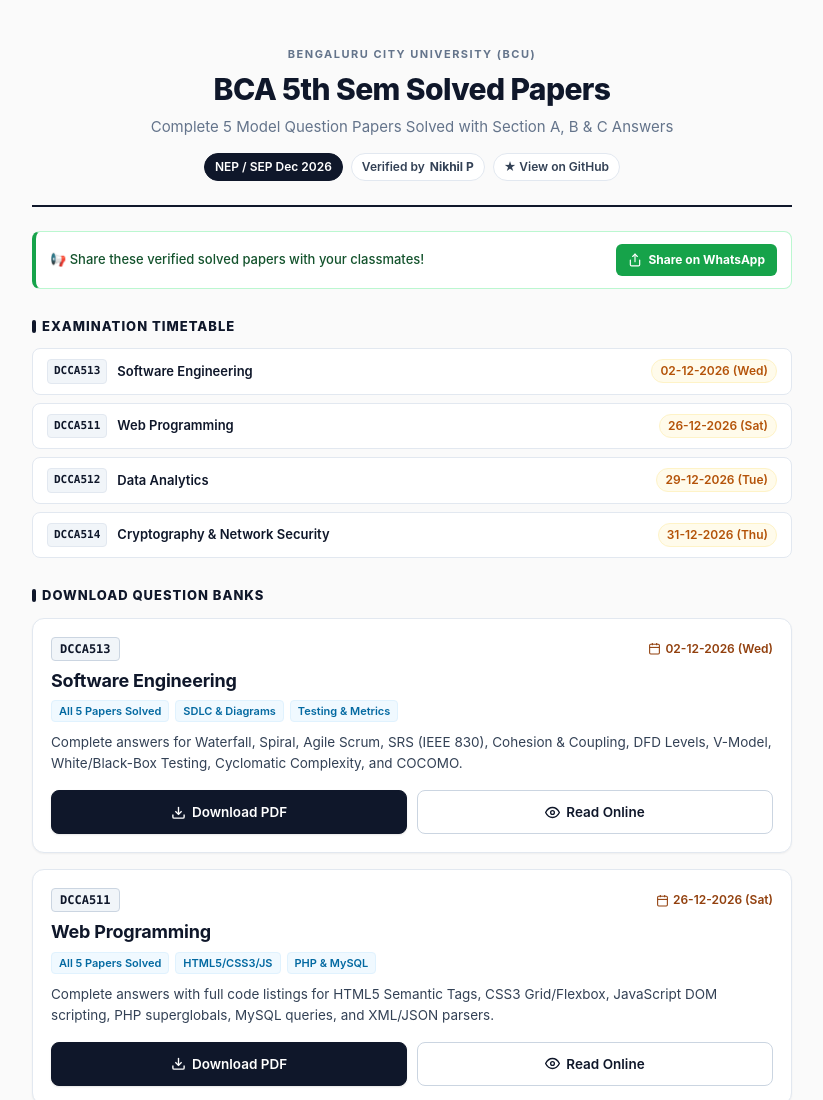
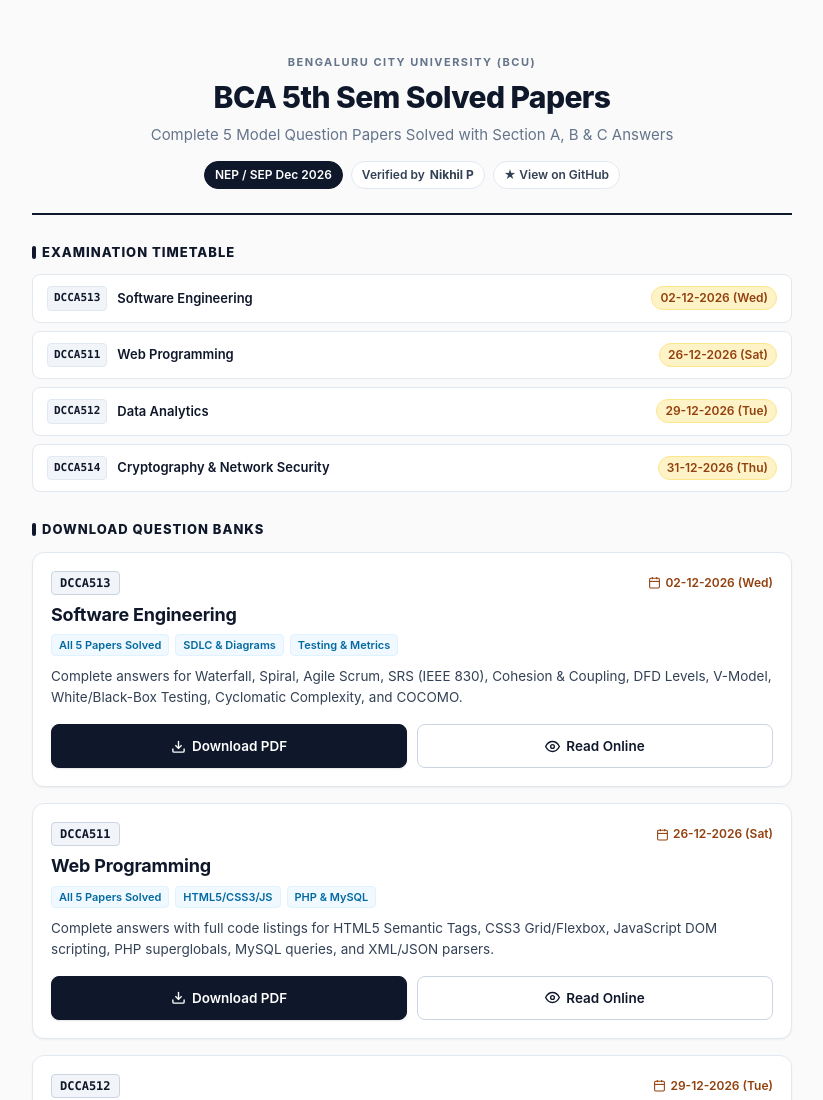
Before and after one commit to nikylogic/bcu-bca-5th-sem-notes, a plain HTML site: page index.html in a window 1280 px wide. Shown: the top 1100 px of the page, without its empty margins (228-1051 px from the left). Drawn offline with Linux system fonts and the light colour scheme.

Commit message:
UI polish: Remove WhatsApp share bar for clean, trustworthy academic design

```diff
--- a/index.html
+++ b/index.html
@@ -17,10 +17,6 @@
       --text-sub: #334155;
       --border: #e2e8f0;
       --border-dark: #0f172a;
-      --accent: #2563eb;
-      --accent-soft: #eff6ff;
-      --green: #059669;
-      --green-soft: #ecfdf5;
       --shadow-sm: 0 1px 2px 0 rgba(0, 0, 0, 0.05);
       --shadow-md: 0 4px 6px -1px rgba(0, 0, 0, 0.07), 0 2px 4px -2px rgba(0, 0, 0, 0.05);
       --radius: 12px;
@@ -44,7 +40,7 @@
       line-height: 1.5;
       color: var(--text-main);
       background-color: var(--bg);
-      padding: 16px 16px 80px 16px;
+      padding: 20px 16px 80px 16px;
     }
 
     .container {
@@ -55,9 +51,9 @@
     /* Minimalist Publication Header */
     header {
       text-align: center;
-      padding: 24px 8px 24px 8px;
+      padding: 28px 8px 24px 8px;
       border-bottom: 2px solid var(--text-main);
-      margin-bottom: 24px;
+      margin-bottom: 28px;
     }
 
     .univ-tag {
@@ -119,46 +115,6 @@
       text-decoration: none;
     }
 
-    /* Share Banner for WhatsApp */
-    .share-bar {
-      background: #ffffff;
-      border: 1px solid #bbf7d0;
-      border-left: 4px solid #16a34a;
-      border-radius: 8px;
-      padding: 12px 14px;
-      margin-bottom: 24px;
-      display: flex;
-      align-items: center;
-      justify-content: space-between;
-      gap: 12px;
-    }
-
-    .share-text {
-      font-size: 13px;
-      color: #14532d;
-      font-weight: 500;
-    }
-
-    .share-btn {
-      display: inline-flex;
-      align-items: center;
-      gap: 6px;
-      background: #16a34a;
-      color: #ffffff;
-      font-size: 12px;
-      font-weight: 700;
-      padding: 7px 12px;
-      border-radius: 6px;
-      text-decoration: none;
-      white-space: nowrap;
-      transition: background 0.15s;
-    }
-
-    .share-btn:active {
-      background: #15803d;
-      transform: scale(0.97);
-    }
-
     /* Section Headings */
     .section-head {
       display: flex;
@@ -192,14 +148,14 @@
       display: flex;
       flex-direction: column;
       gap: 8px;
-      margin-bottom: 24px;
+      margin-bottom: 28px;
     }
 
     .schedule-item {
       background: #ffffff;
       border: 1px solid var(--border);
       border-radius: 8px;
-      padding: 10px 14px;
+      padding: 11px 14px;
       display: flex;
       align-items: center;
       justify-content: space-between;
@@ -237,9 +193,9 @@
     .sched-date {
       font-size: 12px;
       font-weight: 600;
-      color: #b45309;
-      background: #fffbeb;
-      border: 1px solid #fef3c7;
+      color: #92400e;
+      background: #fef3c7;
+      border: 1px solid #fde68a;
       padding: 2px 8px;
       border-radius: 9999px;
       white-space: nowrap;
@@ -411,15 +367,7 @@
       }
       .btn {
         font-size: 13px;
-        padding: 0 8px;
-      }
-      .share-bar {
-        flex-direction: column;
-        align-items: stretch;
-        text-align: center;
-      }
-      .share-btn {
-        justify-content: center;
+        padding: 0 6px;
       }
     }
   </style>
@@ -439,15 +387,6 @@
         <span class="pill"><a href="https://github.com/nikylogic/bcu-bca-5th-sem-notes" target="_blank">★ View on GitHub</a></span>
       </div>
     </header>
-
-    <!-- WhatsApp Share Helper for Students -->
-    <div class="share-bar">
-      <div class="share-text">📢 Share these verified solved papers with your classmates!</div>
-      <a class="share-btn" href="https://api.whatsapp.com/send?text=Hey!%20Check%20out%20the%20verified%20solved%20question%20banks%20for%20BCU%20BCA%205th%20Sem%20(Software%20Engineering,%20Web%20Programming,%20Data%20Analytics,%20Cryptography):%20https://nikylogic.github.io/bcu-bca-5th-sem-notes/" target="_blank">
-        <svg width="14" height="14" viewBox="0 0 24 24" fill="none" stroke="currentColor" stroke-width="2" stroke-linecap="round" stroke-linejoin="round"><path d="M4 12v8a2 2 0 0 0 2 2h12a2 2 0 0 0 2-2v-8"/><polyline points="16 6 12 2 8 6"/><line x1="12" y1="2" x2="12" y2="15"/></svg>
-        Share on WhatsApp
-      </a>
-    </div>
 
     <!-- Quick Examination Schedule -->
     <div class="section-head">
```
